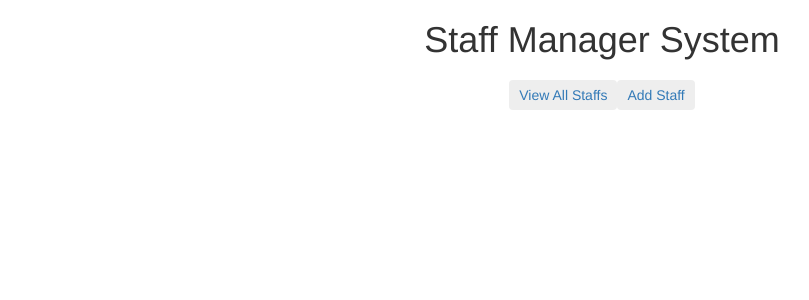
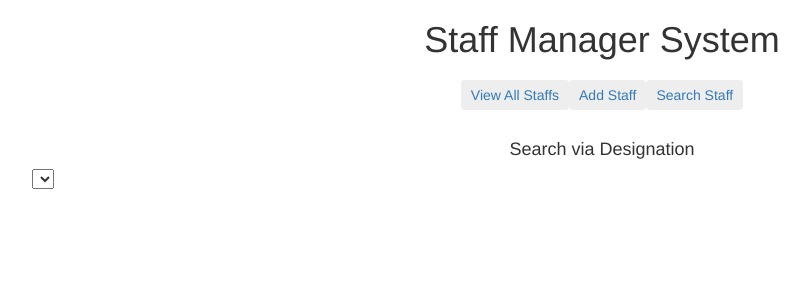
Before and after one commit to RamenSayami/aprilProject-js, an Angular app: page /search in a window 1280 px wide. Before the commit this address led to /. Shown: the top 300 px of the page, without its empty margins (38-847 px from the left). Built offline with nearby package versions, Linux system fonts and the light colour scheme.

Commit message:
Added new search-staff component

```diff
--- a/src/app/app-routing.module.ts
+++ b/src/app/app-routing.module.ts
@@ -2,13 +2,13 @@ import { NgModule } from '@angular/core';
 import { Routes, RouterModule } from '@angular/router';
 import { AddStaffComponent } from './components/add-staff/add-staff.component';
 import { StaffComponent } from './components/staff/staff.component';
+import { SearchStaffComponent } from './components/search-staff/search-staff.component';
 
 const routes: Routes = [
   { path: 'addStaff', component: AddStaffComponent },
   { path: 'staffs', component: StaffComponent },
+  { path: 'search', component: SearchStaffComponent},
   { path: '', redirectTo: '/staffs', pathMatch: 'full' },
-
-
 ];
 
 @NgModule({
--- a/src/app/app.component.html
+++ b/src/app/app.component.html
@@ -3,8 +3,9 @@
   <nav>
     <div class="center-links">
       <a routerLink="/staffs">View All Staffs</a>
+      <a routerLink="/addStaff">Add Staff</a>
+      <a routerLink="/search">Search Staff</a>
 
-      <a routerLink="/addStaff">Add Staff</a>
     </div>
   </nav>
 </div>
--- a/src/app/app.module.ts
+++ b/src/app/app.module.ts
@@ -11,12 +11,14 @@ import { HttpClientModule } from '@angular/common/http';
 import { AddStaffComponent } from './components/add-staff/add-staff.component';
 import { StaffListService } from './services/staff-list.service';
 import { AppRoutingModule } from './app-routing.module';
+import { SearchStaffComponent } from './components/search-staff/search-staff.component';
 
 @NgModule({
   declarations: [
     AppComponent,
     StaffComponent,
-    AddStaffComponent
+    AddStaffComponent,
+    SearchStaffComponent
   ],
   imports: [
     BrowserModule,
--- /dev/null
+++ b/src/app/components/search-staff/search-staff.component.css
@@ -0,0 +1,3 @@
+h4{
+  text-align: center;
+}
--- /dev/null
+++ b/src/app/components/search-staff/search-staff.component.html
@@ -0,0 +1,7 @@
+<h4>Search via Designation</h4>
+
+<select>
+    <option *ngFor="let staff of staffListServ.staffList">
+        {{ staff.firstName }}
+    </option>
+</select>
--- /dev/null
+++ b/src/app/components/search-staff/search-staff.component.ts
@@ -0,0 +1,22 @@
+import { Component, OnInit } from '@angular/core';
+import { Designation } from '../../model/designation';
+import { StaffListService } from '../../services/staff-list.service';
+
+@Component({
+  selector: 'app-search-staff',
+  templateUrl: './search-staff.component.html',
+  styleUrls: ['./search-staff.component.css']
+})
+export class SearchStaffComponent implements OnInit {
+
+  designations: Designation[];
+
+  constructor(public staffListServ: StaffListService) { }
+
+  ngOnInit() {
+  }
+
+  getAllDesignations() {
+    // TODO Make Designation Service and get all Designations
+  }
+}
```
Also changed, not shown: 1 other file (tests, documents, lock files or other folders).
